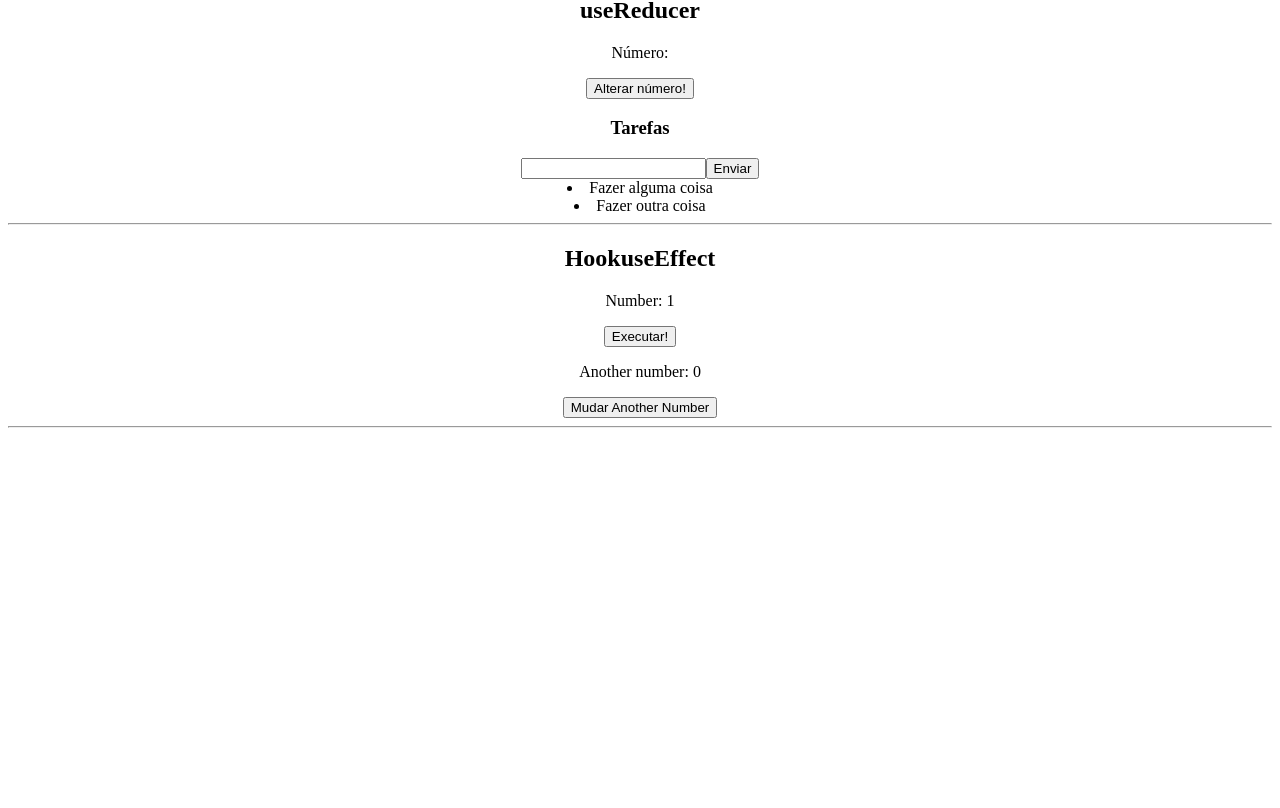
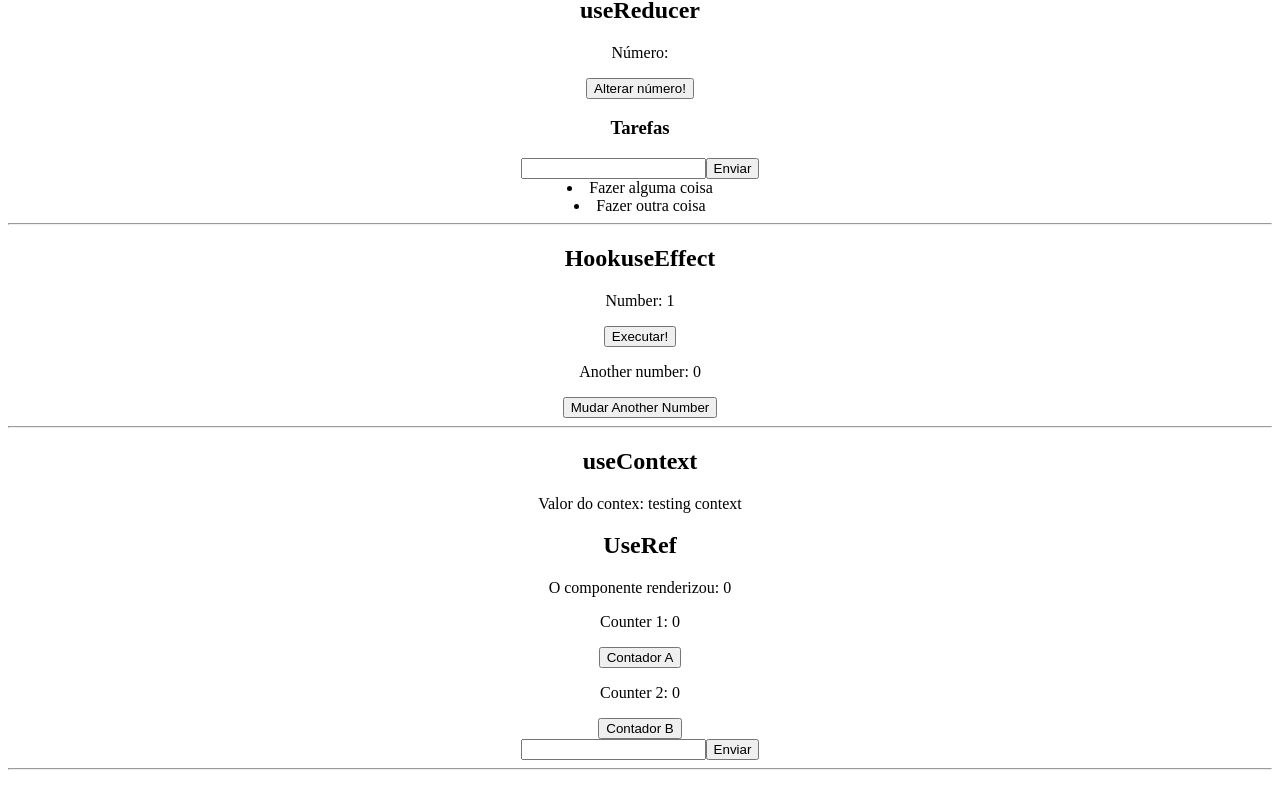
Before and after one commit to wagner30023/react_hooks, a React (Create React App) app: page / in a window 1280 px wide. Shown: the part 418-1226 px from the top of the page. Built offline with nearby package versions, Linux system fonts and the light colour scheme.

Commit message:
useContext e useRef

```diff
--- a/src/App.js
+++ b/src/App.js
@@ -1,6 +1,10 @@
 import './App.css';
 
 import {BrowserRouter,Routes,Route,Link} from 'react-router-dom';
+
+// import context
+import { HookUseContext } from './components/HookUseContext';
+
 
 // pages
 import Home from './pages/Home';
@@ -10,6 +14,7 @@ import About from './pages/About';
 function App() {
   return (
     <div className="App">
+      <HookUseContext>
       <h1> React Hooks </h1>
         <BrowserRouter>
         {/* Navegação  */}
@@ -27,6 +32,7 @@ function App() {
             <Route path="/about" element={<About />} />
           </Routes>
         </BrowserRouter>
+      </HookUseContext>
     </div>
   );
 }
--- /dev/null
+++ b/src/components/HookUseContext.js
@@ -0,0 +1,17 @@
+// importa o contexto
+import { createContext } from "react";
+
+// cria
+export const SomeContext = createContext();
+
+// exporta
+export const HookUseContext = ({children}) => {
+    // valor do contexto
+    const contextValue = "testing context"
+
+    return (
+        <SomeContext.Provider value={{contextValue}}>
+            {children}
+        </SomeContext.Provider>
+    )
+}
--- /dev/null
+++ b/src/components/HookUseRef.js
@@ -0,0 +1,47 @@
+import { useState, useEffect, useRef } from "react"
+
+const HookUseRef = () => {
+    // 1 - useRef
+    const numberUserRef = useRef(0);
+    const [counter,setCounter] = useState(0);
+    const [counterB,setCounterB] = useState(0);
+
+    useEffect(() => {
+        numberUserRef.current = numberUserRef.current + 1;
+    });
+
+    // 2 - useRef e DOM
+    const inputRef = useRef();
+    const [text, setText] = useState("");
+
+    const handleSubmit = (e) => {
+        e.preventDefault();
+        setText("");
+        inputRef.current.focus();
+    };
+
+    return (
+    <div>
+        <h2> UseRef </h2>
+        <p> O componente renderizou: {numberUserRef.current} </p>
+        <p> Counter 1: {counter}</p>
+        <button onClick={() => setCounter(counter + 1)}> Contador A </button>
+
+        <p> Counter 2: {counterB}</p>
+        <button onClick={() => setCounterB(counterB + 1)}> Contador B </button>
+        {/* 2 - useRef e DOM */}
+        <form onSubmit={handleSubmit}>
+            <input
+                type="text"
+                ref={inputRef}
+                value={text}
+                onChange={(e) => setText(e.target.value)}
+            />
+            <input type="submit" value="Enviar" />
+        </form>
+        <hr />
+    </div>
+  )
+}
+
+export default HookUseRef
--- a/src/pages/About.js
+++ b/src/pages/About.js
@@ -1,8 +1,17 @@
 import React from 'react'
 
+// useContext
+import { useContext } from 'react'
+import { SomeContext } from '../components/HookUseContext'
+
 const About = () => {
+  const {contextValue} = useContext(SomeContext)
+
   return (
-    <div>About</div>
+    <div>
+      <h2> About </h2>
+      <p> Valor do context: {contextValue}</p>
+    </div>
   )
 }
 
--- a/src/pages/Home.js
+++ b/src/pages/Home.js
@@ -2,12 +2,23 @@ import React from 'react'
 import HookUseState from '../components/HookUseState'
 import HookUseReducer from '../components/HookUseReducer'
 import HookuseEffect from '../components/HookuseEffect'
+
+// useContext
+import { useContext } from 'react'
+import { SomeContext } from '../components/HookUseContext'
+import HookUseRef from '../components/HookUseRef'
+
 const Home = () => {
+  const {contextValue} = useContext(SomeContext)
+
   return (
     <div>
       <HookUseState />
       <HookUseReducer />
       <HookuseEffect />
+      <h2> useContext </h2>
+      <p> Valor do contex: {contextValue}</p>
+      <HookUseRef />
     </div>
   )
 }
```
Lines whose indentation alone changed are shown as unchanged.
